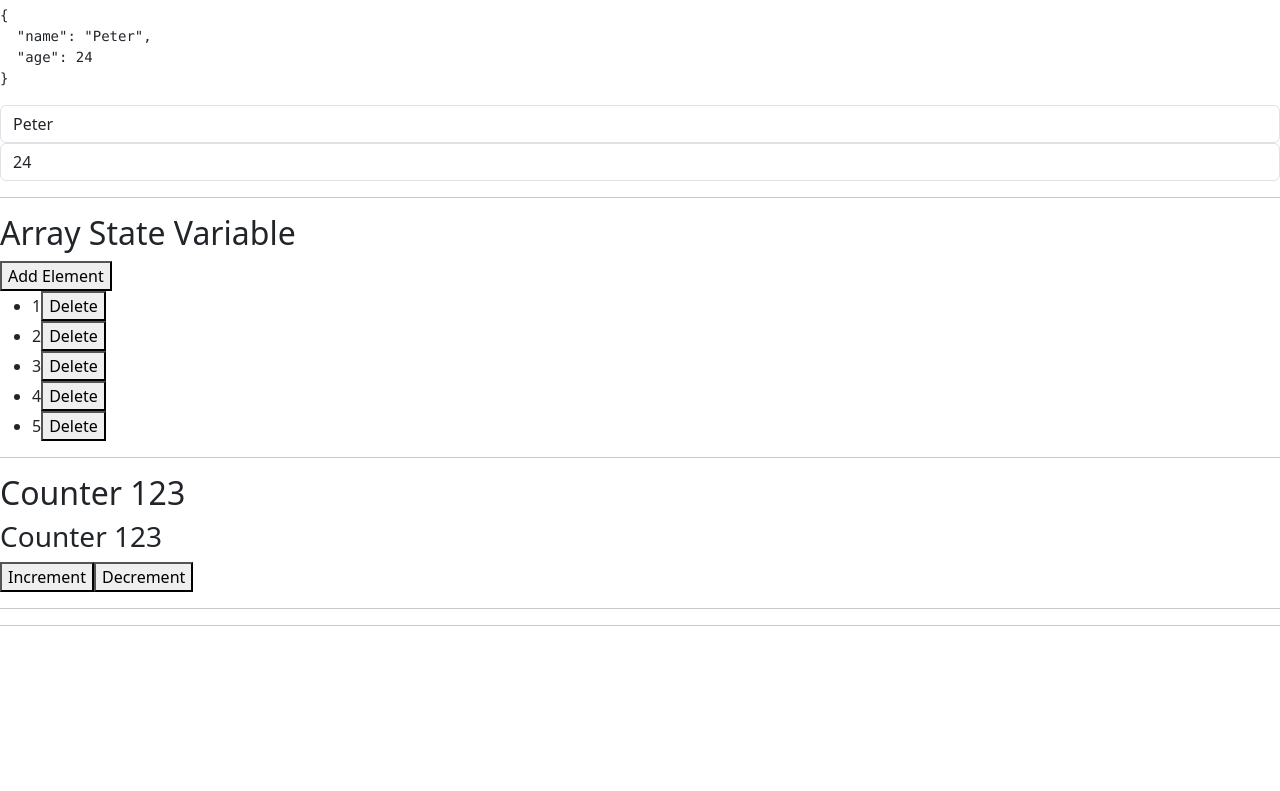
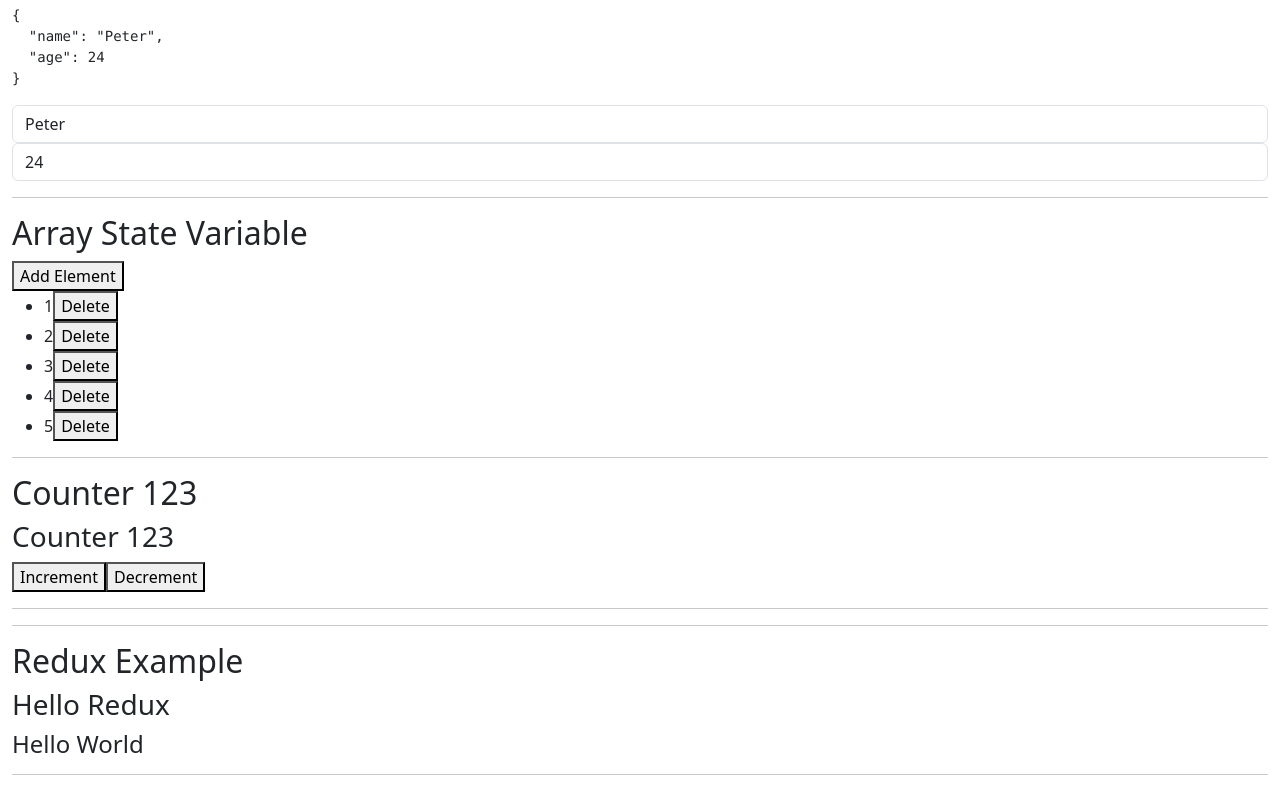
Before and after one commit to xilu56/kambaz-react-web-app-cs5610-sm25, a React app: page /#/Labs/Lab4 in a window 1280 px wide. Shown: the part 1344-2135 px from the top of the page. Before the commit the page ends 1986 px from the top, so only its background shows below. Built offline with nearby package versions, Linux system fonts and the light colour scheme; the HTML template or start-up script is replaced by a standard one.

Commit message:
Lab - Application State - Create a Hello World Redux component

```diff
--- a/package.json
+++ b/package.json
@@ -11,13 +11,16 @@
     "deploy-to-netlify": "netlify deploy --prod"
   },
   "dependencies": {
+    "@reduxjs/toolkit": "^2.8.2",
     "bootstrap": "^5.3.6",
     "react": "^19.1.0",
     "react-bootstrap": "^2.10.10",
     "react-dom": "^19.1.0",
     "react-icons": "^5.5.0",
+    "react-redux": "^9.2.0",
     "react-router": "^6.30.0",
-    "react-router-dom": "^6.30.0"
+    "react-router-dom": "^6.30.0",
+    "redux": "^5.0.1"
   },
   "devDependencies": {
     "@eslint/js": "^9.25.0",
--- /dev/null
+++ b/src/Labs/Lab4/ReduxExamples/HelloRedux/helloReducer.ts
@@ -0,0 +1,10 @@
+import { createSlice } from "@reduxjs/toolkit";
+const initialState = {
+  message: "Hello World",
+};
+const helloSlice = createSlice({
+  name: "hello",
+  initialState,
+  reducers: {},
+});
+export default helloSlice.reducer;
--- /dev/null
+++ b/src/Labs/Lab4/ReduxExamples/index.tsx
@@ -0,0 +1,11 @@
+import { useSelector} from "react-redux";
+export default function HelloRedux() {
+  const { message } = useSelector((state: any) => state.helloReducer);
+  return (
+    <div id="wd-hello-redux">
+        <h2>Redux Example</h2>
+      <h3>Hello Redux</h3>
+      <h4>{message}</h4> <hr />
+    </div>
+  );
+}
--- a/src/Labs/Lab4/index.tsx
+++ b/src/Labs/Lab4/index.tsx
@@ -9,6 +9,7 @@ import DateStateVariable from "./DateStateVariable";
 import ObjectStateVariable from "./ObjectStateVariable";
 import ArrayStateVariable from "./ArrayStateVariable";
 import ParentStateComponent from "./ParentStateComponent";
+import ReduxExamples from "./ReduxExamples";
 
 export default function Lab4() {
     function sayHello() {
@@ -28,5 +29,6 @@ export default function Lab4() {
         <ObjectStateVariable />
         <ArrayStateVariable />
         <ParentStateComponent />
+        <ReduxExamples />
     </div>  );
     }
--- a/src/Labs/index.tsx
+++ b/src/Labs/index.tsx
@@ -3,12 +3,15 @@ import { Route, Routes } from "react-router";
 import Lab2 from "./Lab2";
 import Lab3 from "./Lab3";
 import Lab4 from "./Lab4";
+import store from "./store";
+import { Provider } from "react-redux";
 
 
 export default function Labs() {
   return (
-    <div>
-      <h1>Labs</h1>
+    <Provider store={store}>
+      <div className="container-fluid">
+        <h1>Labs</h1>
       <Routes>
         <Route path="/" element={<div>
           <h2>Laboratory Assignments</h2>
@@ -25,5 +28,6 @@ export default function Labs() {
         <Route path="Lab4/*" element={<Lab4 />} />
       </Routes>
     </div>
+    </Provider>
   );
 }
--- /dev/null
+++ b/src/Labs/store/index.ts
@@ -0,0 +1,5 @@
+import { configureStore } from "@reduxjs/toolkit";
+import helloReducer from "../Lab4/ReduxExamples/HelloRedux/helloReducer";
+const store = configureStore({
+  reducer: { helloReducer }});
+export default store;
```
Also changed, not shown: 1 other file (tests, documents, lock files or other folders).
